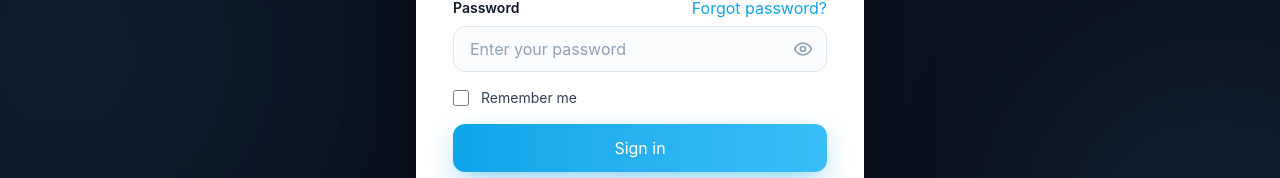
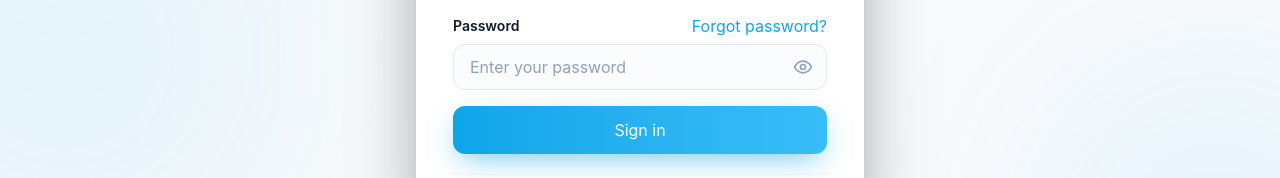
Before and after one commit to BigJohn-dev101/appointment-booking-system, a React (Vite) app in the folder frontend/: page /login in a window 1280 px wide. Shown: the part 478-656 px from the top of the page. Built offline with nearby package versions, Linux system fonts and the light colour scheme; no server answers.

Commit message:
ui updates

```diff
--- a/frontend/src/pages/public/Login.tsx
+++ b/frontend/src/pages/public/Login.tsx
@@ -56,15 +56,15 @@ export default function Login() {
     }
   }
 
-  return (
-    <section className="relative h-screen overflow-hidden bg-[#0B1220]">
+    return (
+    <section className="relative h-screen overflow-hidden bg-[#F8FAFC]">
       {/* Ambient background glow */}
       <div
         aria-hidden="true"
         className="pointer-events-none absolute inset-0"
         style={{
           background:
-            "radial-gradient(60% 50% at 50% 0%, rgba(14,165,233,0.18) 0%, rgba(11,18,32,0) 70%)",
+            "radial-gradient(60% 50% at 50% 0%, rgba(14,165,233,0.12) 0%, rgba(248,250,252,0) 70%)",
         }}
       />
       <div
@@ -208,14 +208,6 @@ export default function Login() {
                   </div>
                 </div>
 
-                {/* Remember me */}
-                <label className="flex items-center gap-3 text-sm text-[#334155]">
-                  <input
-                    type="checkbox"
-                    className="h-4 w-4 rounded border-slate-300 accent-[#0EA5E9]"
-                  />
-                  Remember me
-                </label>
 
                 {/* Submit */}
                 <button
```
